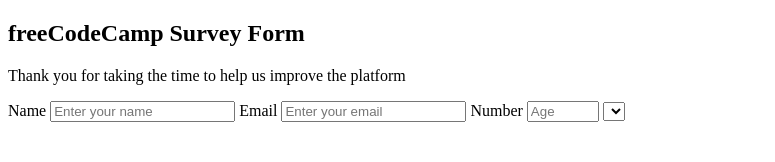
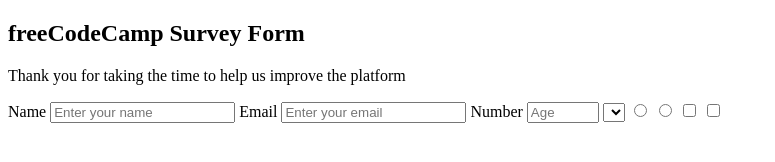
Before and after one commit to EngrHumza/Pak-Iraq, a plain HTML site: page fcc-test-suite-template-master/index.html in a window 1280 px wide. Shown: the full height of the page, 0-775 px from the left. Drawn offline with Linux system fonts and the light colour scheme.

Commit message:
Updated the form
Added the radio and checkbox

```diff
--- a/fcc-test-suite-template-master/index.html
+++ b/fcc-test-suite-template-master/index.html
@@ -24,6 +24,10 @@
         <label for="number" id="number-label">Number</label>
         <input type="number" name="age" id="number" placeholder="Age" title="add your age" min="0" max="1000">
         <select name="dropdown" id="dropdown"></select>
+        <input type="radio" name="recommend" value="definitely">
+        <input type="radio" name="recommend" value="maybe">
+        <input type="checkbox" name="improved" value="Front-End-Projects">
+        <input type="checkbox" name="inproved" value="Back-End-Projects">
 
       </form>
     </section>
```
